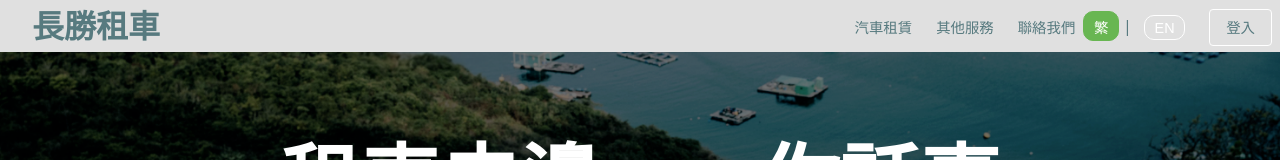
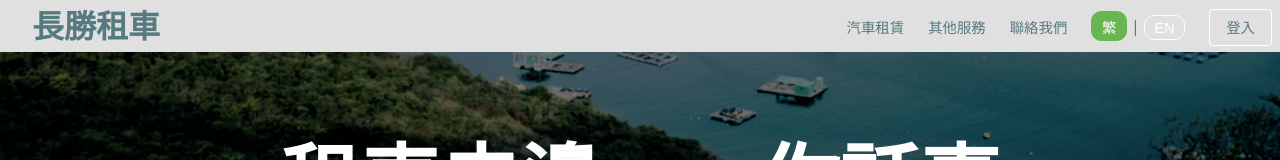
Before and after one commit to ywkdeborahdev/uiux_just_rent_car, a React (Vite) app: page / in a window 1280 px wide. Shown: the top 160 px of the page. Built offline with nearby package versions, Linux system fonts and the light colour scheme.

Commit message:
updated header language switch

```diff
--- a/src/components/Header/Header.css
+++ b/src/components/Header/Header.css
@@ -49,10 +49,14 @@
     border: 1px solid #fff;
     padding: 0.2rem 0.6rem;
     border-radius: 10px;
-    margin-left: 0.5rem;
+    margin-left: 1.5rem;
     font-size: 0.9rem;
     cursor: pointer;
     transition: background-color 0.3s;
+}
+
+.main-nav .lang-english {
+    margin-left: 0rem;
 }
 
 .main-nav .lang-switch:hover {
--- a/src/components/Header/Header.tsx
+++ b/src/components/Header/Header.tsx
@@ -44,7 +44,7 @@ const Header: React.FC<HeaderProps> = ({ language, setLanguage, t }) => {
                     </button>
                     <text> | </text>
                     <button
-                        className="lang-switch"
+                        className="lang-switch lang-english"
                         onClick={() => setLanguage('English')}
                         disabled={language === 'English'} // Disable if current language is English
                     >
```
